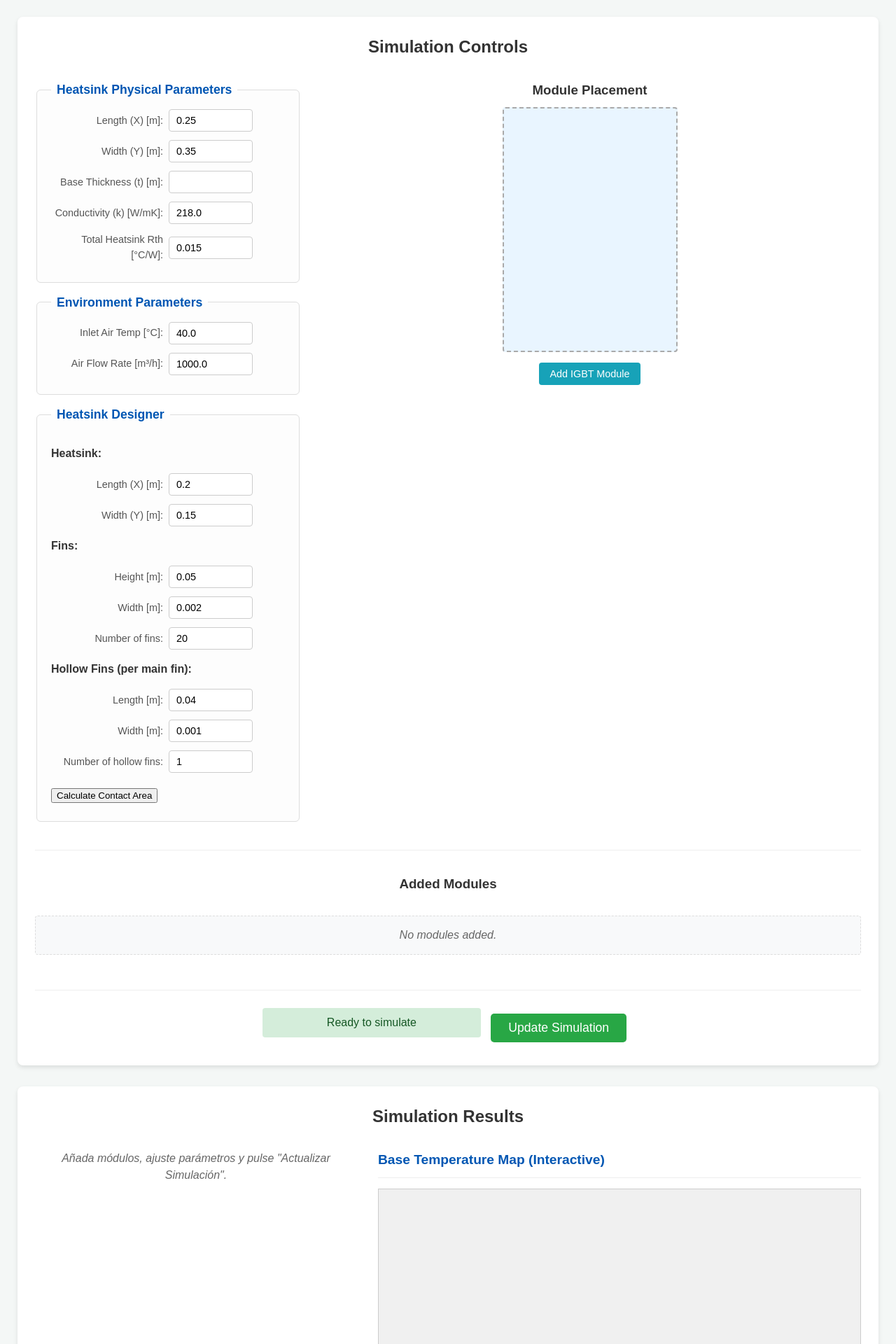
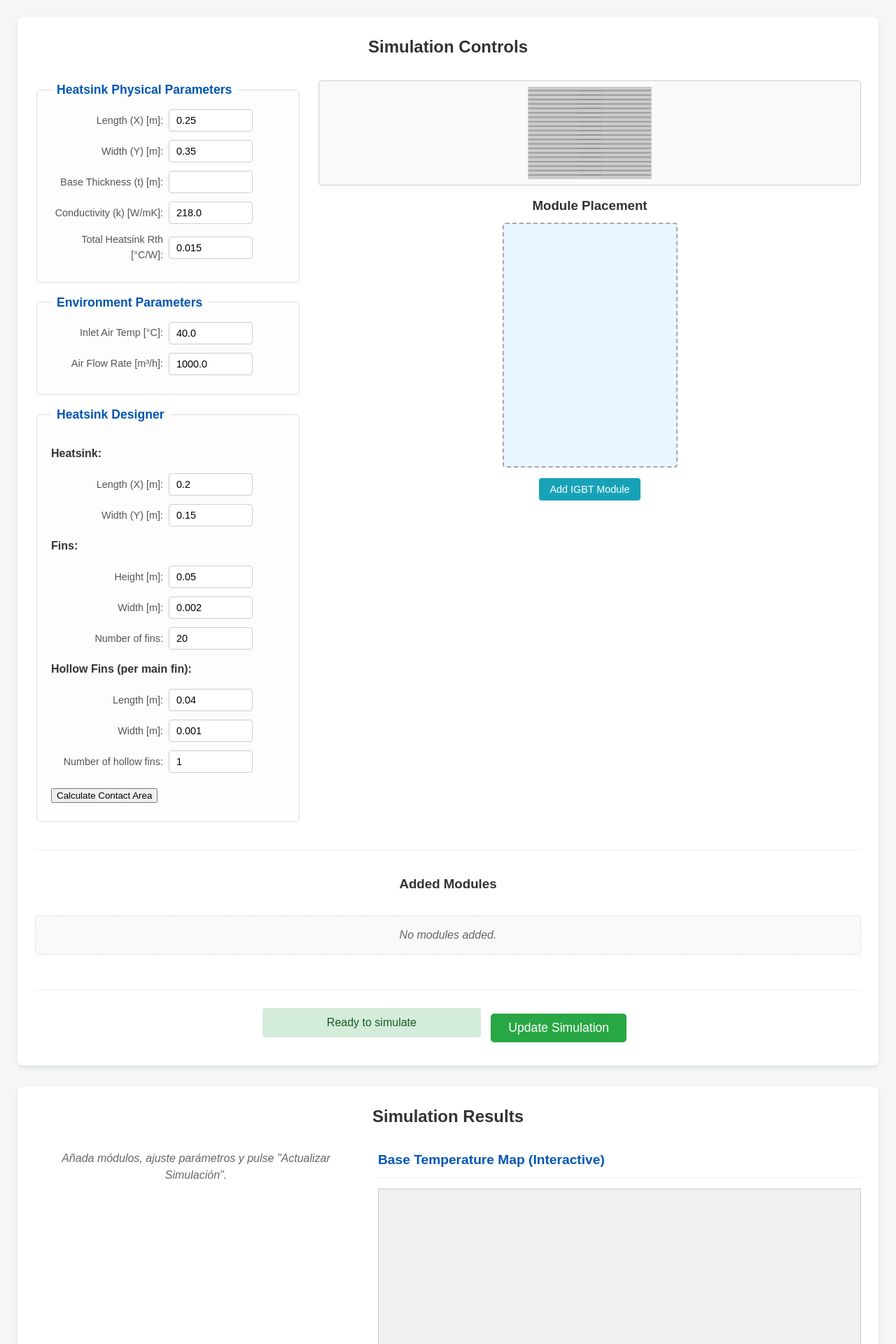
Before and after one commit to jwer99/thermal_PE_simulator, a Flask app: page / in a window 1280 px wide. Shown: the part 841-2761 px from the top of the page at 70% size. Run offline with Flask 3, Linux system fonts and the light colour scheme.

Commit message:
feat: Add dynamic heatsink visualization and reorder UI
This commit introduces two main changes based on your feedback:

1.  **Dynamic Heatsink Visualization**:
    - A new area has been added to the UI above the module placement section.
    - This area now displays an SVG-based top-down schematic of the
      heatsink (base, fins, and a representation of hollow fins).
    - The visualization is dynamically generated and updated in real-time
      using JavaScript as you modify parameters in the
      "Heatsink Designer" section (e.g., heatsink dimensions,
      fin count/size, hollow fin details).
    - Added relevant HTML structure in `templates/index.html` and
      CSS styling in `static/css/style.css` for the new visualization area.
    - Implemented JavaScript logic in `static/js/script.js` to handle
      drawing the SVG elements and updating them based on input changes.

2.  **UI Element Reordering**:
    - The "Heatsink Physical Parameters" fieldset now consistently appears
      before the "Environment Parameters" fieldset in the controls section.
      (Verified existing order, no code change was needed for this specific item
      but confirmed as per request).

These changes enhance the user experience by providing immediate visual
feedback on the heatsink design and improving the layout of input controls.

```diff
--- a/static/css/style.css
+++ b/static/css/style.css
@@ -233,3 +233,24 @@ body.loading { cursor: wait; }
     .creator-info-page h2 { font-size: 1.2em; margin-top: 20px; margin-bottom: 10px;}
     #bibliography ul { padding-left: 20px;}
 }
+
+/* --- Heatsink Visualization Area --- */
+#heatsink-visualization-area {
+    width: 100%;
+    min-height: 150px;
+    border: 1px solid #ccc;
+    margin-bottom: 15px;
+    display: flex;
+    justify-content: center;
+    align-items: center;
+    background-color: #f9f9f9;
+    overflow: hidden; /* To contain SVG if it's larger */
+    border-radius: 4px; /* Match placement-area */
+    box-sizing: border-box; /* Consistent with placement-area */
+}
+
+#heatsink-visualization-area p {
+    color: #888;
+    font-size: 0.9em;
+    text-align: center; /* Ensure text is centered if flex alignment changes */
+}
--- a/static/js/script.js
+++ b/static/js/script.js
@@ -58,6 +58,8 @@ document.addEventListener('DOMContentLoaded', () => {
     const numHollowFinsInput = document.getElementById('num_hollow_fins');
     const calculateAreaButton = document.getElementById('calculate_area_button');
     const heatsinkAreaResultDiv = document.getElementById('heatsink_area_result');
+    const heatsinkVisualizationArea = document.getElementById('heatsink-visualization-area');
+
 
     // --- Contexto y Estado del Canvas Interactivo ---
     let ctx = interactivePlotCanvas ? interactivePlotCanvas.getContext('2d') : null;
@@ -514,6 +516,185 @@ document.addEventListener('DOMContentLoaded', () => {
         console.warn("Calculate Area Button not found.");
     }
 
+
+    // --- Heatsink Visualization ---
+    const SVG_NS = 'http://www.w3.org/2000/svg';
+
+    function createSvgElement(tagName, attributes) {
+        const el = document.createElementNS(SVG_NS, tagName);
+        for (const key in attributes) {
+            el.setAttribute(key, attributes[key]);
+        }
+        return el;
+    }
+
+    function drawHeatsinkVisualization() {
+        if (!heatsinkVisualizationArea) {
+            console.warn("Heatsink visualization area not found.");
+            return;
+        }
+        heatsinkVisualizationArea.innerHTML = ''; // Clear previous drawing or placeholder
+
+        // Get input values
+        const hsLx = parseFloat(heatsinkDesignerLxInput.value);
+        const hsLy = parseFloat(heatsinkDesignerLyInput.value); // This is Width (Y) along which fins are placed
+        // finHeight is not directly used in top-down view of base and fin footprints
+        const finW = parseFloat(finWidthInput.value); // Thickness of a single fin
+        const numF = parseInt(numFinsInput.value, 10) || 0;
+        const hollowL = parseFloat(hollowFinLengthInput.value) || 0;
+        // hollowFinWidth is not directly used in this simplified top-down view of hollows
+        const numHollowF = parseInt(numHollowFinsInput.value, 10) || 0;
+
+        if (isNaN(hsLx) || hsLx <= 0 || isNaN(hsLy) || hsLy <= 0 || numF < 0) {
+            heatsinkVisualizationArea.innerHTML = '<p style="color: #888; font-size: 0.9em;">Invalid dimensions for visualization.</p>';
+            return;
+        }
+
+        const padding = 10; // SVG padding in pixels
+        const availableWidth = heatsinkVisualizationArea.clientWidth;
+        const availableHeight = heatsinkVisualizationArea.clientHeight;
+
+        if (availableWidth <= 0 || availableHeight <= 0) {
+            heatsinkVisualizationArea.innerHTML = '<p style="color: #888; font-size: 0.9em;">Visualization area too small.</p>';
+            return;
+        }
+
+        // Determine SVG viewBox and scaling factor to fit hsLx and hsLy into available space
+        // We want to fit the heatsink (hsLx x hsLy) into (availableWidth - 2*padding) x (availableHeight - 2*padding)
+        const drawingAreaWidth = availableWidth - 2 * padding;
+        const drawingAreaHeight = availableHeight - 2 * padding;
+
+        let svgWidth, svgHeight, viewBoxWidth, viewBoxHeight, scaleX, scaleY, effectiveScale;
+
+        // Aspect ratios
+        const heatsinkAspectRatio = hsLx / hsLy;
+        const containerAspectRatio = drawingAreaWidth / drawingAreaHeight;
+
+        if (heatsinkAspectRatio > containerAspectRatio) { // Heatsink is wider relative to container
+            viewBoxWidth = hsLx;
+            viewBoxHeight = hsLx / containerAspectRatio;
+            effectiveScale = drawingAreaWidth / hsLx;
+        } else { // Heatsink is taller or same aspect ratio relative to container
+            viewBoxHeight = hsLy;
+            viewBoxWidth = hsLy * containerAspectRatio;
+            effectiveScale = drawingAreaHeight / hsLy;
+        }
+
+        // Center the heatsink in the viewBox if viewBox is larger than heatsink dimensions
+        const offsetX = (viewBoxWidth - hsLx) / 2;
+        const offsetY = (viewBoxHeight - hsLy) / 2;
+
+
+        const svg = createSvgElement('svg', {
+            width: '100%',
+            height: '100%',
+            viewBox: `0 0 ${viewBoxWidth} ${viewBoxHeight}`,
+            preserveAspectRatio: 'xMidYMid meet'
+        });
+
+        // Heatsink Base (drawn at the scaled offset)
+        svg.appendChild(createSvgElement('rect', {
+            x: offsetX,
+            y: offsetY,
+            width: hsLx,
+            height: hsLy,
+            fill: '#cccccc', // lightgrey
+            stroke: '#333333', // black
+            'stroke-width': 0.001 * Math.min(hsLx, hsLy) // Thin stroke relative to size
+        }));
+
+        // Fins
+        if (numF > 0 && finW > 0) {
+            const finWidthOnDrawing = finW; // In a top-down view, this is the fin's thickness
+            if (numF * finWidthOnDrawing > hsLy) {
+                 // This case should ideally be caught by backend validation, but good to handle
+                console.warn("Fins are wider than heatsink Ly. Not drawing fins.");
+            } else {
+                // Fins are placed along hsLy (width Y)
+                // Spacing calculation: total space for fins is hsLy.
+                // Let's assume fins are evenly distributed.
+                // Total width taken by fins = numF * finWidthOnDrawing
+                // Remaining space for gaps = hsLy - (numF * finWidthOnDrawing)
+                // Number of gaps = numF + 1
+                const totalFinMaterialWidth = numF * finWidthOnDrawing;
+                let finSpacing;
+                if (numF === 1) {
+                    finSpacing = (hsLy - finWidthOnDrawing) / 2; // Center the single fin
+                } else {
+                    finSpacing = (hsLy - totalFinMaterialWidth) / (numF -1); // spacing between start of one fin to start of next
+                     if (finSpacing < 0) finSpacing = 0; // Avoid overlap if total fin width > hsLy
+                }
+
+
+                let currentY = offsetY;
+                 if (numF === 1) {
+                    currentY = offsetY + (hsLy - finWidthOnDrawing) / 2;
+                } else if (numF > 1 && totalFinMaterialWidth <= hsLy) {
+                     // Distribute fins across hsLy. If fins are thinner than total space, they start from edge.
+                     // If we want gaps on both sides:
+                     const gap = (hsLy - totalFinMaterialWidth - (numF -1) * 0 ) / (numF +1) ; // this spacing is wrong for between fins
+                     // Corrected: calculate first fin position to center the fin block
+                     const firstFinY = offsetY + (hsLy - (totalFinMaterialWidth + Math.max(0, numF - 1) * 0)) / 2; // Assuming 0 spacing for now
+                     // Let's use a simpler model: fins are packed together, starting from one side, or centered.
+                     // For now, let's distribute them with equal gaps, including ends.
+                     const spaceForGaps = hsLy - totalFinMaterialWidth;
+                     const gapSize = spaceForGaps / (numF + 1);
+                     currentY = offsetY + gapSize;
+
+
+                    for (let i = 0; i < numF; i++) {
+                        svg.appendChild(createSvgElement('rect', {
+                            x: offsetX, // Fins span the entire length hsLx
+                            y: currentY,
+                            width: hsLx,
+                            height: finWidthOnDrawing,
+                            fill: '#a0a0a0', // darkgrey
+                            stroke: '#222222', // dimgrey
+                            'stroke-width': 0.0005 * Math.min(hsLx, hsLy)
+                        }));
+
+                        // Simplified Hollow Fins Representation (small lines on top of each fin)
+                        if (numHollowF > 0 && hollowL > 0) {
+                            const hollowHeightOnDrawing = finWidthOnDrawing * 0.2; // Small height for visual cue
+                            const hollowSpacing = (hsLx - (numHollowF * hollowL)) / (numHollowF + 1);
+                            let currentHollowX = offsetX + hollowSpacing;
+                            for (let j = 0; j < numHollowF; j++) {
+                                svg.appendChild(createSvgElement('rect', {
+                                    x: currentHollowX,
+                                    y: currentY + (finWidthOnDrawing / 2) - (hollowHeightOnDrawing / 2), // Centered on the fin's thickness
+                                    width: hollowL,
+                                    height: hollowHeightOnDrawing,
+                                    fill: '#707070', // grey
+                                    stroke: '#505050', // dimgrey
+                                    'stroke-width': 0.0002 * Math.min(hsLx, hsLy)
+                                }));
+                                currentHollowX += hollowL + hollowSpacing;
+                            }
+                        }
+                        currentY += finWidthOnDrawing + gapSize;
+                    }
+                }
+            }
+        }
+        heatsinkVisualizationArea.appendChild(svg);
+    }
+
+    // Event listeners for Heatsink Designer inputs
+    const heatsinkDesignerInputsForViz = [
+        heatsinkDesignerLxInput, heatsinkDesignerLyInput,
+        finHeightInput, finWidthInput, numFinsInput,
+        hollowFinLengthInput, hollowFinWidthInput, numHollowFinsInput
+    ];
+
+    heatsinkDesignerInputsForViz.forEach(input => {
+        if (input) {
+            input.addEventListener('input', drawHeatsinkVisualization);
+        } else {
+            console.warn("A heatsink designer input for visualization was not found.");
+        }
+    });
+
+
     // --- Submit de la Simulación ---
     if (mainForm) {
         mainForm.addEventListener('submit', async (event) => {
@@ -744,6 +925,7 @@ document.addEventListener('DOMContentLoaded', () => {
     // Ajustar tamaño inicial del canvas (importante que se haga después de que CSS cargue)
     // setTimeout(setCanvasSize, 0); // Llamar después del renderizado inicial
      setCanvasSize(); // Llamar directamente puede funcionar si el contenedor tiene tamaño definido
+     drawHeatsinkVisualization(); // Initial drawing of the heatsink
 
     console.log(">>> Inicialización completada.");
 
--- a/templates/index.html
+++ b/templates/index.html
@@ -73,6 +73,9 @@
 
                 <!-- Right Column for Placement -->
                 <div class="controls-column placement-column">
+                    <div id="heatsink-visualization-area">
+                        <p>Heatsink visualization will appear here.</p>
+                    </div>
                     <div id="placement-section">
                         <!-- Changed H3, Title, Button Text/Title -->
                         <h3>Module Placement</h3>
```
